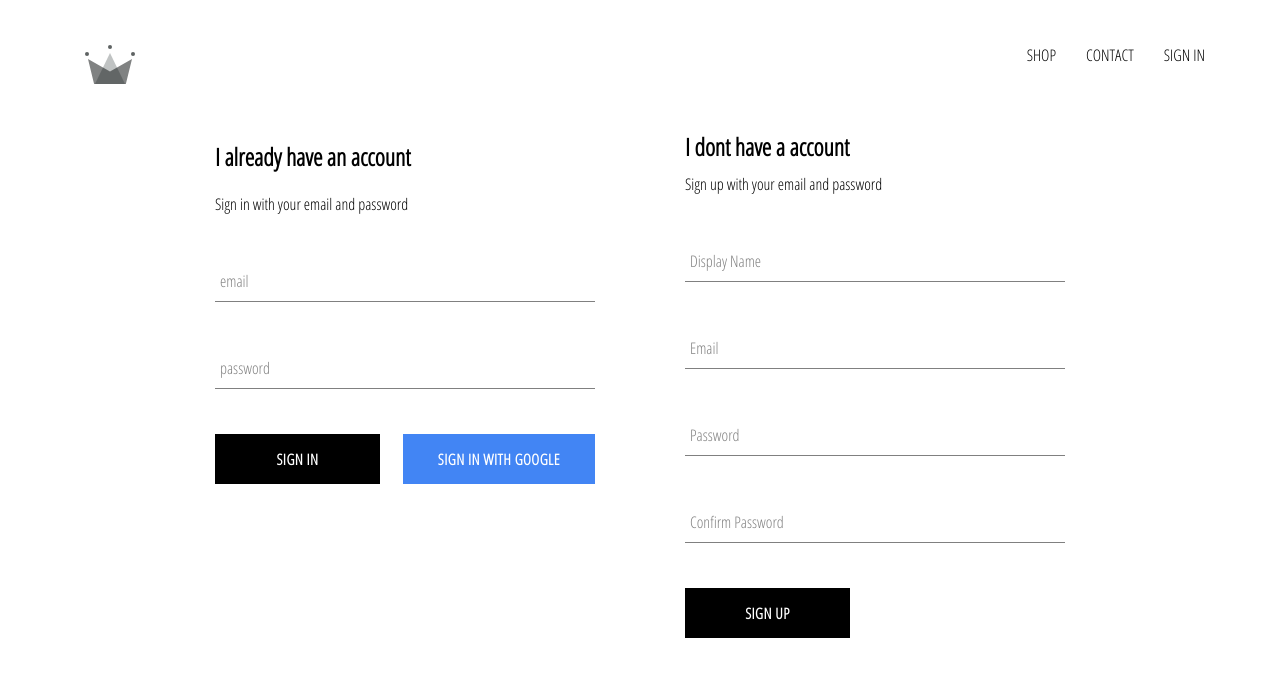
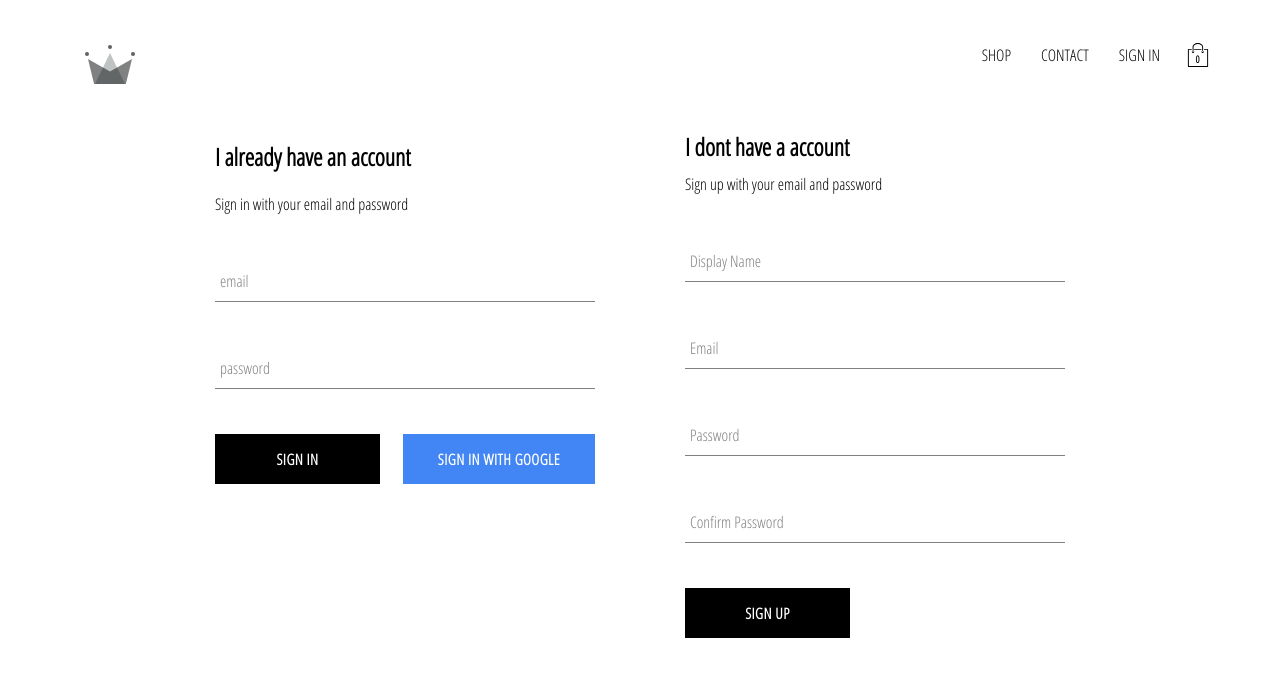
Before and after one commit to saurabhkhoshya/bnm-clothing, a React (Create React App) app: page /signin in a window 1280 px wide. Shown: the top 676 px of the page. Built offline with nearby package versions, Linux system fonts and the light colour scheme; no server answers.

Commit message:
added carticon, and cart dropdown to application also cart reducer

```diff
--- /dev/null
+++ b/src/components/cart-dropdown/cart-dropdown.component.jsx
@@ -0,0 +1,15 @@
+import React from 'react';
+
+import CustomButton from '../custom-button/custom-button.component';
+
+import './cart-dropdown.styles.scss';
+
+const CartDropdown = () => (
+
+    <div className="cart-dropdown">
+        <div className="cart-items"/>
+        <CustomButton>GO TO CHECKOUT</CustomButton>
+    </div>
+);
+
+export default CartDropdown;
--- /dev/null
+++ b/src/components/cart-dropdown/cart-dropdown.styles.scss
@@ -0,0 +1,24 @@
+.cart-dropdown {
+    position: absolute;
+    width: 240px;
+    height: 340px;
+    display: flex;
+    flex-direction: column;
+    padding: 20px;
+    border: 1px solid black;
+    background-color: white;
+    top: 90px;
+    right: 40px;
+    z-index: 5;
+
+    .cart-items {
+      height: 240px;
+      display: flex;
+      flex-direction: column;
+      overflow: scroll;
+    }
+
+    button {
+      margin-top: auto;
+    }
+  }
--- /dev/null
+++ b/src/components/cart-icon/cart-icon.component.jsx
@@ -0,0 +1,24 @@
+import React from 'react';
+import { connect } from 'react-redux';
+
+import { toogleCartHidden } from '../../redux/cart/cart.action';
+
+import { ReactComponent as ShoppingIcon } from '../../assests/shopping-bag.svg';
+
+import './cart-icon.styles.scss';
+
+
+const CartIcon = ({toogleCartHidden}) => {
+    return (
+        <div className="cart-icon" onClick={toogleCartHidden}>
+            <ShoppingIcon className='shopping-icon' />
+            <span className="item-count">0</span>
+        </div>
+    );
+};
+
+const mapDispatchToProps = (dispatch) => ({
+    toogleCartHidden :() => dispatch(toogleCartHidden())
+});
+
+export default connect(null, mapDispatchToProps)(CartIcon);
--- /dev/null
+++ b/src/components/cart-icon/cart-icon.styles.scss
@@ -0,0 +1,21 @@
+.cart-icon {
+    width: 45px;
+    height: 45px;
+    position: relative;
+    display: flex;
+    align-items: center;
+    justify-content: center;
+    cursor: pointer;
+
+    .shopping-icon {
+      width: 24px;
+      height: 24px;
+    }
+
+    .item-count {
+      position: absolute;
+      font-size: 10px;
+      font-weight: bold;
+      bottom: 12px;
+    }
+  }
--- a/src/components/header/header.component.jsx
+++ b/src/components/header/header.component.jsx
@@ -5,10 +5,12 @@
 
 import { ReactComponent as Logo } from '../../assests/crown.svg';
 import { auth } from '../../firebase/firebase.utils';
+import CardIcon from '../cart-icon/cart-icon.component';
+import CartDropdown from '../cart-dropdown/cart-dropdown.component';
 
 import './header.styles.scss';
 
-const Header = ({currentUser}) => {
+const Header = ({currentUser, hidden}) => {
     return (
         <div className="header">
             <Link className="logo-container" to="/" >
@@ -23,13 +25,16 @@
                 </Link>
                 {currentUser ? <div className='option' onClick={() => auth.signOut()}>SIGN OUT</div>
                 : <Link className="option" to="/signin">SIGN IN</Link>}
+                <CardIcon/>
             </div>
+            { hidden ? null: <CartDropdown/>}
         </div>
     );
 };
 
-const mapStateToProps = (state) => ({
-    currentUser: state.user.currentUser
+const mapStateToProps = ({user: { currentUser }, cart: { hidden }}) => ({
+    currentUser,
+    hidden
 })
 
 export default connect(mapStateToProps)(Header);
--- /dev/null
+++ b/src/redux/cart/cart.action.js
@@ -0,0 +1,5 @@
+import CartActionTypes from './cart.types';
+
+export const toogleCartHidden = () => ({
+    type: CartActionTypes.TOOGLE_CART_HIDDEN
+});
--- /dev/null
+++ b/src/redux/cart/cart.reducer.js
@@ -0,0 +1,20 @@
+import CartActionTypes from './cart.types';
+
+const INITIAL_STATE = {
+    hidden: true
+};
+
+const cartReducer = (state = INITIAL_STATE, action) => {
+
+    switch (action.type) {
+        case CartActionTypes.TOOGLE_CART_HIDDEN:
+            return {
+                ...state,
+                hidden: !state.hidden
+            };
+        default:
+            return state;
+    }
+}
+
+export default cartReducer;
--- /dev/null
+++ b/src/redux/cart/cart.types.js
@@ -0,0 +1,5 @@
+const CartActionTypes = {
+    TOOGLE_CART_HIDDEN: 'TOOGLE_CART_HIDDEN'
+};
+
+export default CartActionTypes;
--- a/src/redux/root-reducer.js
+++ b/src/redux/root-reducer.js
@@ -1,7 +1,9 @@
 
 import { combineReducers } from 'redux';
 import userReducer from './user/user-reducer';
+import cartReducer from './cart/cart.reducer';
 
 export default combineReducers({
-   user: userReducer
+   user: userReducer,
+   cart: cartReducer
 });
--- a/src/redux/user/user-reducer.js
+++ b/src/redux/user/user-reducer.js
@@ -1,4 +1,4 @@
-import { UserActionTypes } from './user.types';
+import  UserActionTypes  from './user.types';
 
 const INITIAL_STATE = {
 
--- a/src/redux/user/user.action.js
+++ b/src/redux/user/user.action.js
@@ -1,4 +1,4 @@
-import { UserActionTypes } from './user.types';
+import  UserActionTypes  from './user.types';
 
 export const setCurrentUser = user => ({
     type: UserActionTypes.SET_CURRENT_USER,
--- a/src/redux/user/user.types.js
+++ b/src/redux/user/user.types.js
@@ -1,3 +1,5 @@
-export const UserActionTypes = {
+const UserActionTypes = {
     SET_CURRENT_USER: 'SET_CURRENT_USER'
 };
+
+export default UserActionTypes;
```
Also changed, not shown: src/assests/shopping-bag.svg (added).
